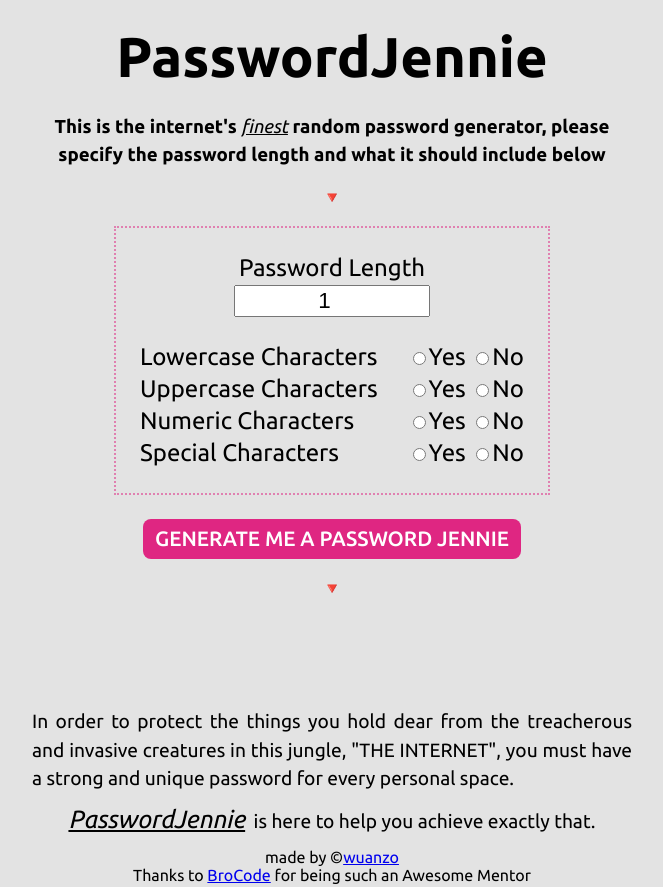
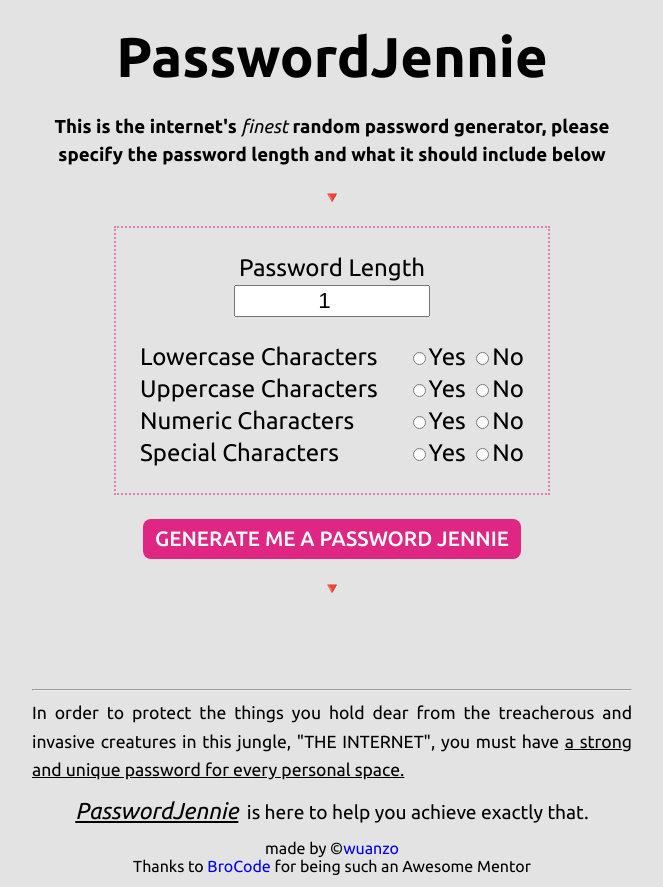
Before and after one commit to wuanzo/practice-projects, a plain HTML site: page passwordjennie/index.html in a window 1280 px wide. Shown: the whole page, without its empty margins (308-971 px from the left). Drawn offline with Linux system fonts and the light colour scheme.

Commit message:
third commit

```diff
--- a/passwordjennie/index.html
+++ b/passwordjennie/index.html
@@ -70,12 +70,16 @@
     <button id="generate" onclick="generate()">GENERATE ME A PASSWORD JENNIE</button>
       <span class="arrow">🔻</span>
 
-    <p id="password_box"></p>
+    <div id="password_box">
 
-    <div class="header-text">
+
+    </div>
+
+    <div class="footer-text">
+      <hr>
       <p id="yadayada">In order to protect the things you hold dear from the treacherous and invasive creatures
-        in this jungle, "THE INTERNET", you must have a strong and unique
-        password for every personal space.
+        in this jungle, "THE INTERNET", you must have
+        <span>a strong and unique password for every personal space.</span>
       </p>
       <p id="yadayada2"><span>PasswordJennie</span> is here to help you achieve exactly that.
       </p>
--- a/passwordjennie/style.css
+++ b/passwordjennie/style.css
@@ -30,7 +30,6 @@ h1{
 .wasteoftime{
   font-style: italic;
   font-weight: 400;
-  text-decoration: underline;
 }
 
 h3{
@@ -110,23 +109,28 @@ h3{
 
 #password_box{
   margin: 0;
-  margin-bottom: 90px;
+  margin-bottom: 64px;
   font-size: 1.5rem;
   font-weight: 700;
   letter-spacing: 2px;
-  width: 100%;
-  height: auto;
+  width: 600px;
+  word-break: break-all;
+  overflow-wrap: break-word;
 }
 
 #yadayada {
   text-align: justify;
-  font-size: 1.2em;
+  font-size: 1.1em;
   line-height: 1.8rem;
   margin: 0;
 }
 
+#yadayada span{
+  text-decoration: underline;
+}
+
 #yadayada2 span{
-  font-size: 1.3em;
+  font-size: 1.2em;
   font-style: italic;
   text-decoration: underline;
   margin-right: 4px;
@@ -137,3 +141,11 @@ h3{
   line-height: 1.8rem;
   margin: 12px 0;
 }
+
+.footer-text{
+  margin-bottom: 12px;
+}
+
+#mylink, #brocode {
+  text-decoration: none;
+}
```
